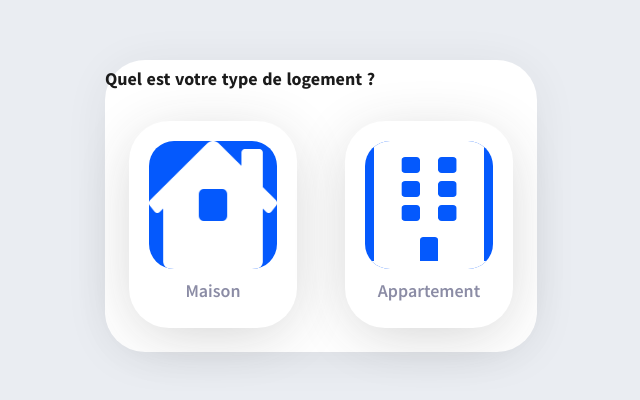
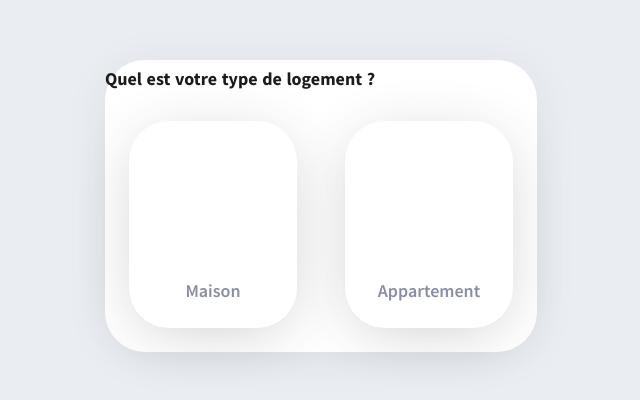
Before and after one commit to Renergie-app/web, a Nuxt app: page / in a window 1280 px wide. Shown: the part 194-594 px from the top of the page, without its empty margins (319-959 px from the left). Built offline with nearby package versions, Linux system fonts and the light colour scheme.

Commit message:
Change hover color

```diff
--- a/components/Inputs/ButtonImage.vue
+++ b/components/Inputs/ButtonImage.vue
@@ -1,6 +1,6 @@
 <template>
   <button class="m-6 p-5 flex flex-col items-center w-44" @click="click">
-    <img :src="img" :alt="title" class="h-32 w-32" />
+    <img v-if="img" class="p-7 h-32 w-32" :src="img" :alt="title" />
     <div class="text-lg font-semibold mb-1 mt-2">{{ title }}</div>
   </button>
 </template>
@@ -11,18 +11,22 @@
   background-color: var(--bg-card);
   border-radius: 40px;
   box-shadow: 0px 10px 60px -10px rgba(49, 49, 49, 0.247);
+  transition: all 0.05s;
 }
 
 img {
   border-radius: 25px;
-  background-color: var(--blue);
+  background-color: rgb(255, 255, 255);
   transition: all 0.1s;
 }
 button:hover img {
-  background-color: var(--red);
+  background-color: var(--blue);
 }
 div {
   color: var(--text-sec);
+}
+button:hover {
+  transform: scale(1.2);
 }
 </style>
 <script>
```
